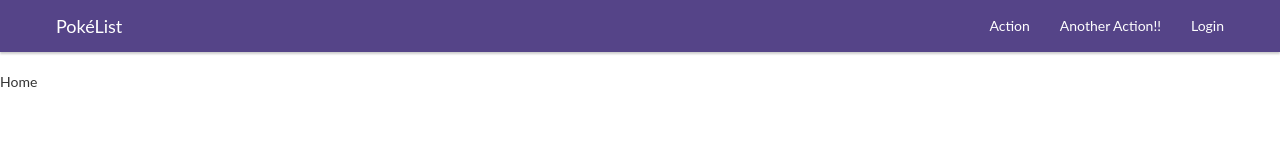
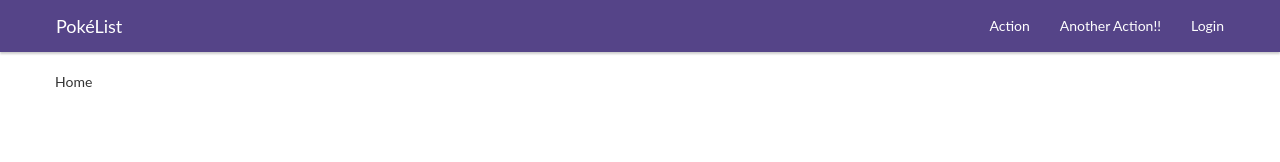
Before and after one commit to gbateman/pokelist-frontend, a React app: page / in a window 1280 px wide. Shown: the top 162 px of the page. Built offline with nearby package versions, Linux system fonts and the light colour scheme.

Commit message:
Updated routing destinations

```diff
--- a/src/components/App.jsx
+++ b/src/components/App.jsx
@@ -14,7 +14,6 @@ class App extends React.Component {
       <Router>
         <div>
           <Header />
-
           <Route exact path="/" render={() => <Home />} />
           <Route path="/login" render={() => <Login />} />
         </div>
--- a/src/components/Home.jsx
+++ b/src/components/Home.jsx
@@ -3,7 +3,13 @@ import React from 'react';
 class Home extends React.Component {
   render() {
     return (
-      <p>Home</p>
+      <div className="container">
+        <div className="row">
+          <div className="xs-col-12">
+            <p>Home</p>
+          </div>
+        </div>
+      </div>
     );
   }
 }
--- a/src/components/Login.jsx
+++ b/src/components/Login.jsx
@@ -3,7 +3,13 @@ import React from 'react';
 class Login extends React.Component {
   render() {
     return (
-      <p>Login</p>
+      <div className="container">
+        <div className="row">
+          <div className="xs-col-12">
+            <p>Login</p>
+          </div>
+        </div>
+      </div>
     );
   }
 }
```
